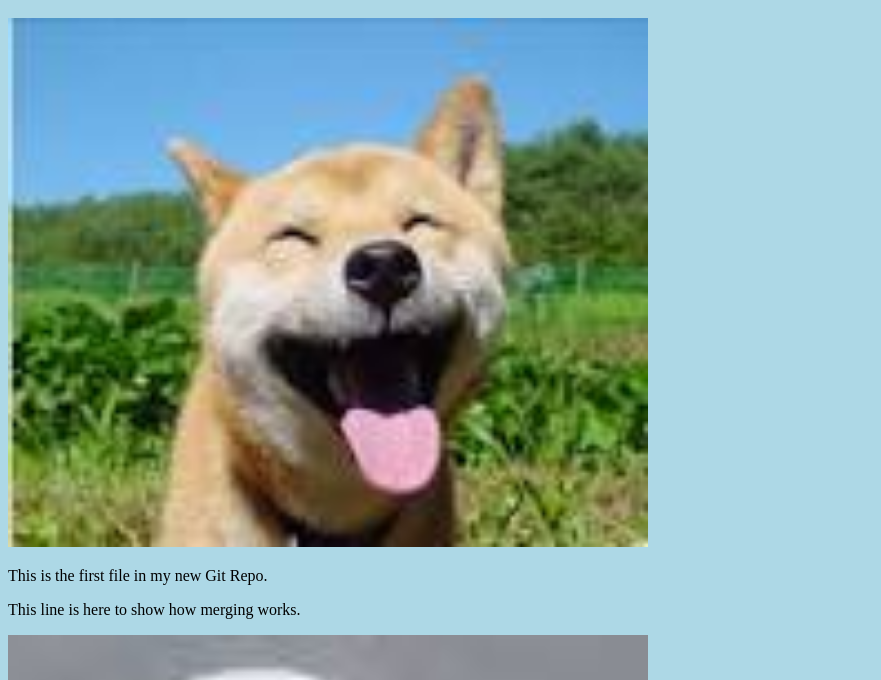
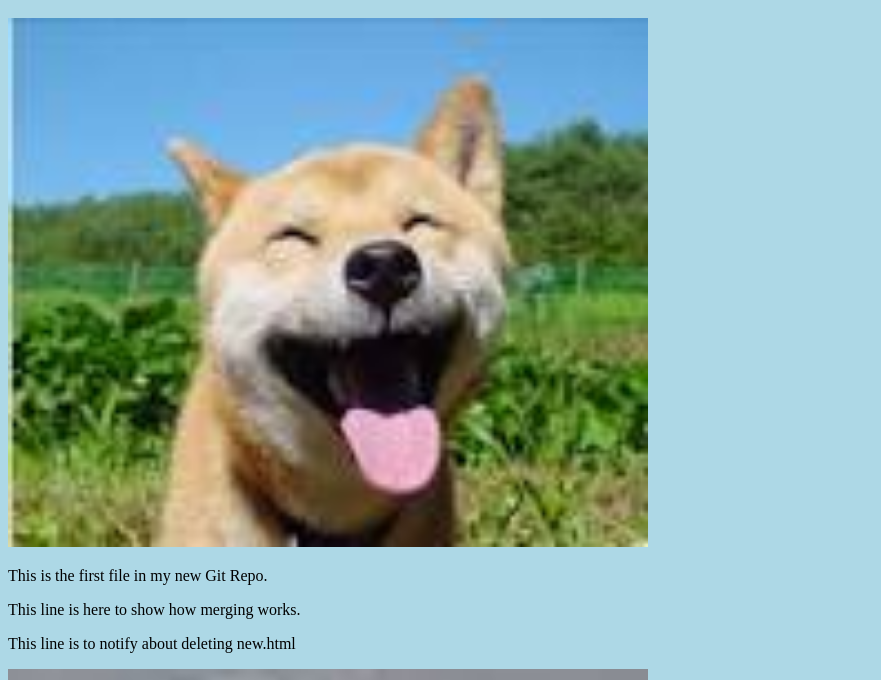
Before and after one commit to nnyvi/hello-world, a plain HTML site: page index.html in a window 1280 px wide. Shown: the part 120-800 px from the top of the page, without its empty margins (0-881 px from the left). Drawn offline with Linux system fonts and the light colour scheme.

Commit message:
Update index.html in test-pull-request branch

```diff
--- a/index.html
+++ b/index.html
@@ -13,6 +13,7 @@
 <div><img src="img_hello_world.jpg" alt="Hello World from Space" style="width:100%;max-width:640px"></div>
 <p>This is the first file in my new Git Repo.</p>
 <p>This line is here to show how merging works.</p>
+    <p>This line is to notify about deleting new.html</p>
 <div><img src="img_hello_git.jpg" alt="Hello Git" style="width:100%;max-width:640px"></div>
 </body>
 
```
